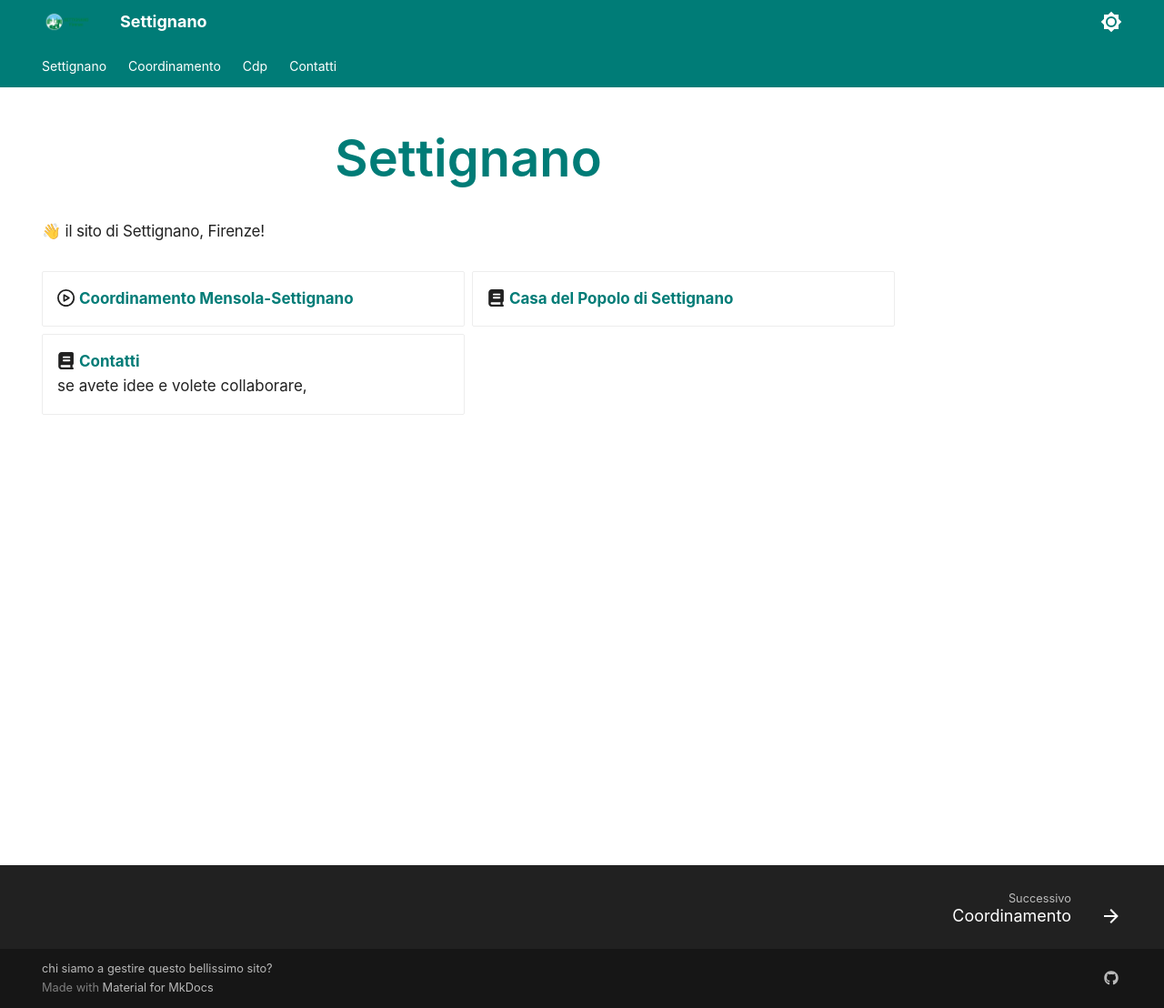
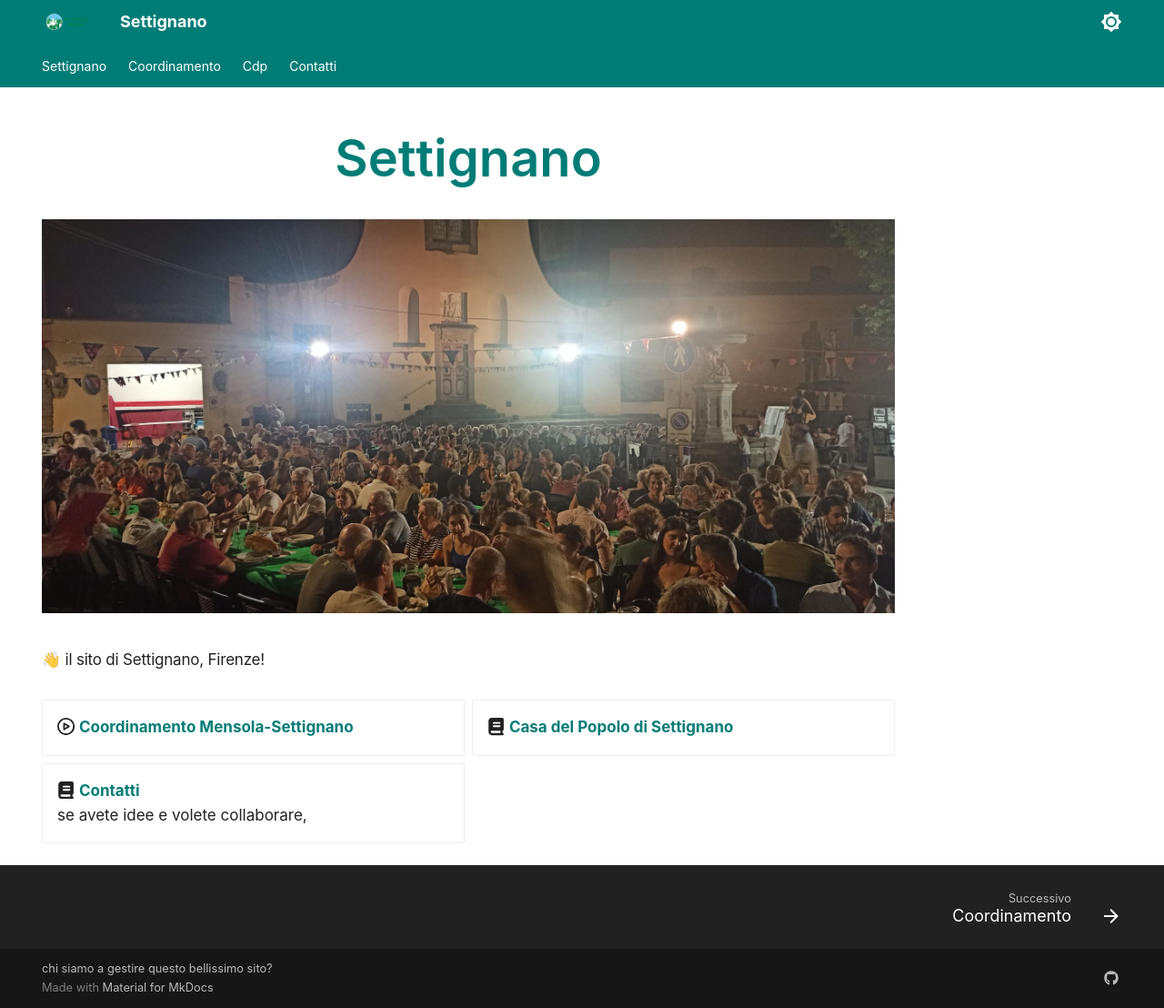
Before and after one commit to settignano/settignano.org, an MkDocs documentation site: the page built from docs/index.md, in a window 1280 px wide and 1108 px high. Shown: the whole window at 91% size. Built offline with MkDocs 1.6.1 and Material for MkDocs 9.7.7, drawn with Linux system fonts in a browser that asks for light colours.

Commit message:
foto home

```diff
--- a/docs/index.md
+++ b/docs/index.md
@@ -3,6 +3,8 @@ title: Settignano
 hide:
   - navigation
 ---
+
+![cena in piazza 2023](assets/img/foto-cena-piazza-2023.jpg)
 
 👋 il sito di Settignano, Firenze!
 
```
Also changed, not shown: docs/assets/favicon copy.png (deleted), docs/assets/img/foto-cena-piazza-2023.jpg (added).
